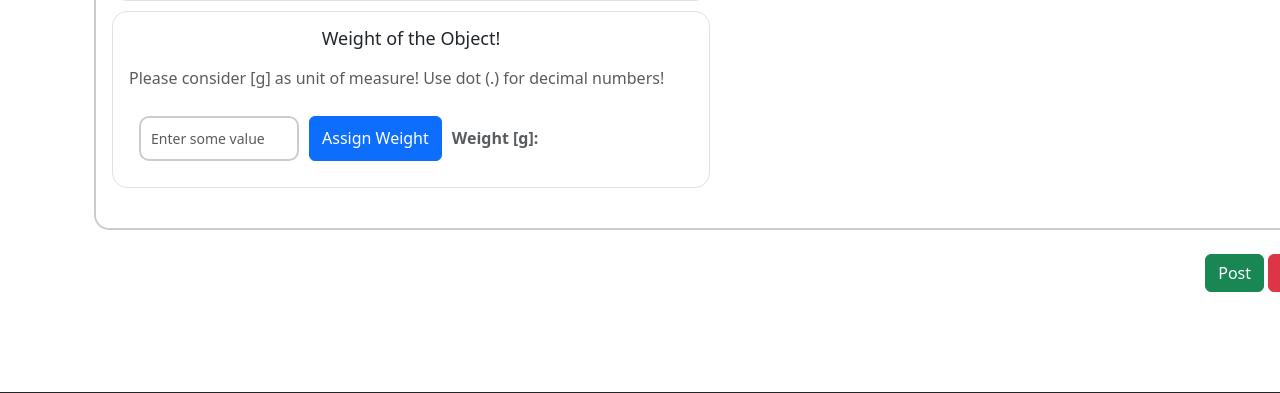
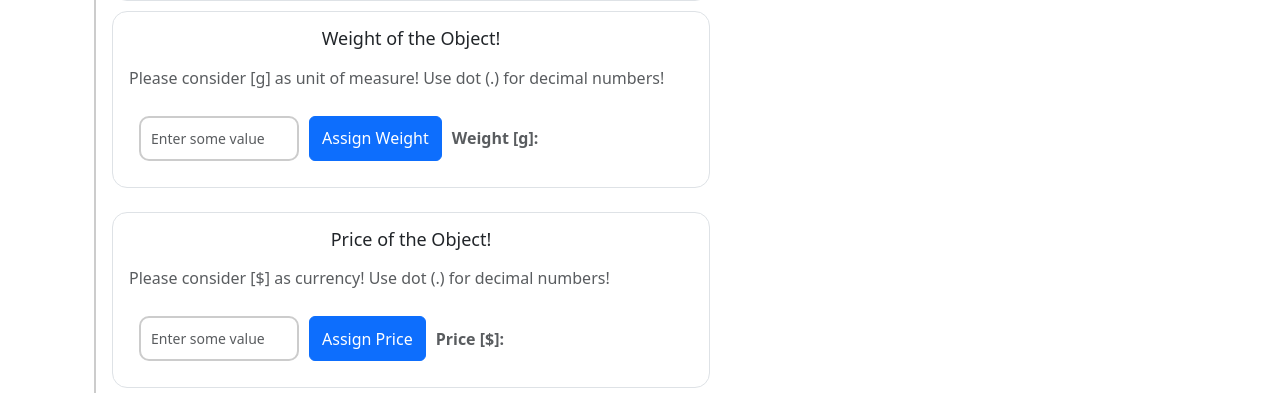
Before and after one commit to ikalayci/SWE-573-ikalayci, a Django app: page /posts/create/ in a window 1280 px wide; the page is wider, and only the part inside the window is pictured. Shown: the part 1477-1870 px from the top of that part. Run offline with Django 5.2, Linux system fonts and the light colour scheme; a user stored in the database is signed in.

Commit message:
Price section added with some backend improvements. Partially closes Issue #12

```diff
--- a/posts/forms.py
+++ b/posts/forms.py
@@ -73,10 +73,19 @@ class PostCreationForm(forms.ModelForm):
             'class': 'form-control',
         })
     )
+    price = forms.DecimalField(  # Add price field
+        required=False,
+        max_digits=10,
+        decimal_places=2,
+        widget=forms.TextInput(attrs={
+            'placeholder': 'Enter the price of the object',
+            'class': 'form-control',
+        })
+    )
 
     class Meta:
         model = Post
-        fields = ['title', 'content', 'image', 'tags', 'colors', 'length', 'width', 'height', 'weight']
+        fields = ['title', 'content', 'image', 'tags', 'colors', 'length', 'width', 'height', 'weight', 'price']
         widgets = {
             'title': forms.TextInput(attrs={
                 'class': 'form-control',
--- a/posts/models.py
+++ b/posts/models.py
@@ -10,15 +10,16 @@ class Tag(models.Model):
 
 class Post(models.Model):
     user = models.ForeignKey(User, on_delete=models.CASCADE, related_name="posts")
-    title = models.CharField(max_length=255, default="Untitled")
-    content = models.TextField()
-    image = models.ImageField(upload_to='images/', null=True, blank=True)
-    tags = models.ManyToManyField('Tag', blank=True)
-    colors = models.TextField(blank=True, null=True)
-    length = models.DecimalField(max_digits=10, decimal_places=2, null=True, blank=True)
-    width = models.DecimalField(max_digits=10, decimal_places=2, null=True, blank=True)
-    height = models.DecimalField(max_digits=10, decimal_places=2, null=True, blank=True)
-    weight = models.FloatField(null=True, blank=True)
+    title = models.CharField(max_length=255, null=False, blank=False)  # Required
+    image = models.ImageField(upload_to='uploads/', null=False, blank=False)  # Required
+    content = models.TextField(null=False, blank=False)  # Required
+    length = models.FloatField(null=True, blank=True)  # Optional
+    width = models.FloatField(null=True, blank=True)   # Optional
+    height = models.FloatField(null=True, blank=True)  # Optional
+    weight = models.FloatField(null=True, blank=True)  # Optional
+    price = models.FloatField(null=True, blank=True)   # Optional
+    colors = models.TextField(null=True, blank=True)   # Optional
+    tags = models.ManyToManyField(Tag, blank=True)     # Optional
     created_at = models.DateTimeField(auto_now_add=True)
 
     def __str__(self):
--- a/posts/templates/posts/create_post.html
+++ b/posts/templates/posts/create_post.html
@@ -276,6 +276,42 @@
                             <div id="weight-container" style="margin-left: 10px;"></div>
                         </div>
                     </div>
+
+                    <div class="border p-3 mb-4"
+                        style="border: 2px solid #ccc; border-radius: 15px; background-color: #fff; margin-top: 10px;">
+                        <h3 class="text-center mb-3" style="font-size: 18px;">Price of the Object!</h3>
+                        <p class="text-muted">Please consider [$] as currency! Use dot (.) for decimal numbers!</p>
+                        <!-- Hidden input to store price-->
+                        <input type="hidden" name="hidden_price" id="hidden-price" value="">
+                        <div class="d-flex align-items-center">
+                            <!-- Example Content -->
+                            <div style="padding: 10px;">
+                                <input
+                                    type="text"
+                                    id="price"
+                                    name="price"
+                                    class="form-control"
+                                    step="0.01"
+                                    placeholder="Enter some value"
+                                    style="border: 2px solid #ccc; border-radius: 10px; padding: 10px; font-size: 14px; width: 160px;"
+                                    maxlength="11"/>
+                            </div>
+                            <div class="d-flex align-items-center">
+                                <!-- Assign Price Button -->
+                                <button
+                                    type="button"
+                                    class="btn btn-primary"
+                                    style="height: 45px;"
+                                    onclick="assignPrice()">
+                                    Assign Price
+                                </button>
+                            </div>
+                            <strong class="text-muted" style="margin-left: 10px;">Price [$]:</strong>
+                            <!-- Container to hold the weight button -->
+                            <div id="price-container" style="margin-left: 10px;"></div>
+                        </div>
+                    </div>
+
                 </div>
             </div>
 
@@ -667,6 +703,60 @@
     }
 
 
+    function assignPrice() {
+        const inputField = document.getElementById("price");
+        const priceContainer = document.getElementById("price-container");
+        let inputValue = inputField.value.trim();
+
+        // If the value starts with a dot (.), prepend a zero (e.g., ".5" becomes "0.5")
+        if (inputValue.startsWith(".")) {
+            inputValue = "0" + inputValue;
+        }
+
+        // Validate input: allow only numeric values and decimal numbers, no punctuation except dot (.)
+        const isValid = /^\d+(\.\d+)?$/.test(inputValue);
+
+        if (!isValid) {
+            alert("Please enter a valid positive number for Price. Only numeric values and a single dot (.) are allowed.");
+            return;
+        }
+
+        // Check if a button already exists to prevent multiple creations
+        if (priceContainer.children.length > 0) {
+            alert("A price is already assigned. Remove the existing price first.");
+            return;
+        }
+
+        // Create a wrapper for the button and remove "X" button
+        const buttonWrapper = document.createElement("div");
+        buttonWrapper.className = "d-inline-block";
+
+        // Create the price button
+        const priceButton = document.createElement("button");
+        priceButton.className = "btn btn-outline-primary";
+        priceButton.textContent = `${inputValue}`;
+
+        // Create the "X" button to remove the price
+        const removeButton = document.createElement("button");
+        removeButton.className = "btn btn-danger btn-sm ms-2";
+        removeButton.textContent = "X";
+        removeButton.onclick = () => {
+            priceContainer.removeChild(buttonWrapper);
+        };
+
+        // Append the price button and "X" button to the wrapper
+        buttonWrapper.appendChild(priceButton);
+        buttonWrapper.appendChild(removeButton);
+
+        // Append the wrapper to the container
+        priceContainer.appendChild(buttonWrapper);
+
+        // Update the hidden input field with the assigned price
+        document.getElementById("hidden-price").value = inputValue;
+
+        // Clear the input field
+        inputField.value = "";
+    }
 
 
 
--- a/posts/views.py
+++ b/posts/views.py
@@ -29,7 +29,8 @@ def create_post(request):
                 post.width = float(width) if width and width.replace('.', '', 1).isdigit() else None
                 post.height = float(height) if height and height.replace('.', '', 1).isdigit() else None
                 post.weight = float(weight) if weight and weight.replace('.', '', 1).isdigit() else None
-
+                post.price = float(request.POST.get('hidden_price')) if request.POST.get('hidden_price') else None
+                post.colors = request.POST.get('colors', '')
                 # Validate weight
                 if post.weight is not None and post.weight <= 0:
                     raise ValueError("Weight must be a positive number.")
@@ -48,8 +49,6 @@ def create_post(request):
                     tag, _ = Tag.objects.get_or_create(name=tag_name)
                     post.tags.add(tag)
 
-            # Handle colors
-            post.colors = form.cleaned_data.get('colors', '')
             post.save()
 
             messages.success(request, "Post created successfully!")
```
Also changed, not shown: posts/templates/posts/post_list.html (+42 -32 lines), media/images/kalimba_bpljnFj.jpg (added), media/images/pendulum_IIsIYru.jpg (added), media/uploads/kalimba_PmzxwzU.jpg (added), media/uploads/kalimba_WDB0rxN.jpg (added), media/uploads/kalimba_sHgIQiT.jpg (added), media/uploads/pendulum_b9ZWExU.jpg (added), posts/migrations/0019_post_price.py (added), posts/migrations/0020_alter_post_height_alter_post_image_alter_post_length_and_more.py (added).
